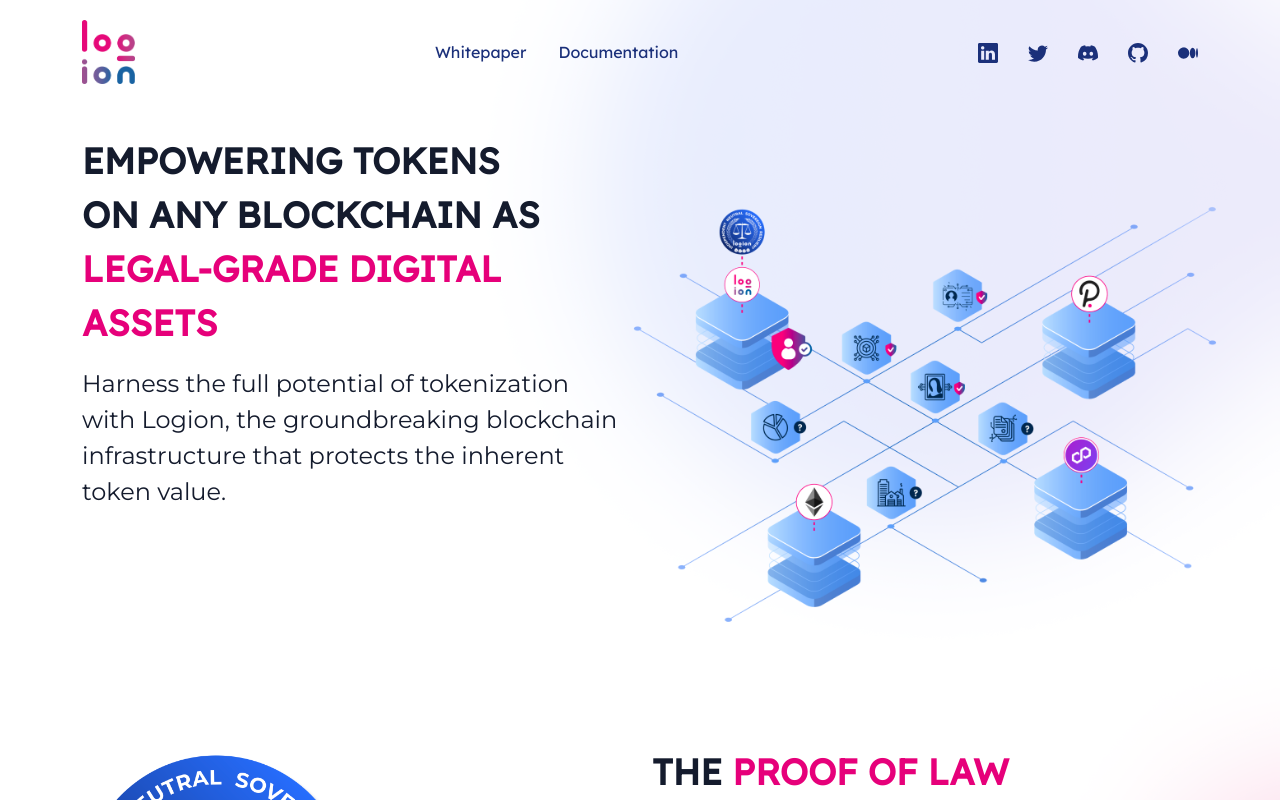
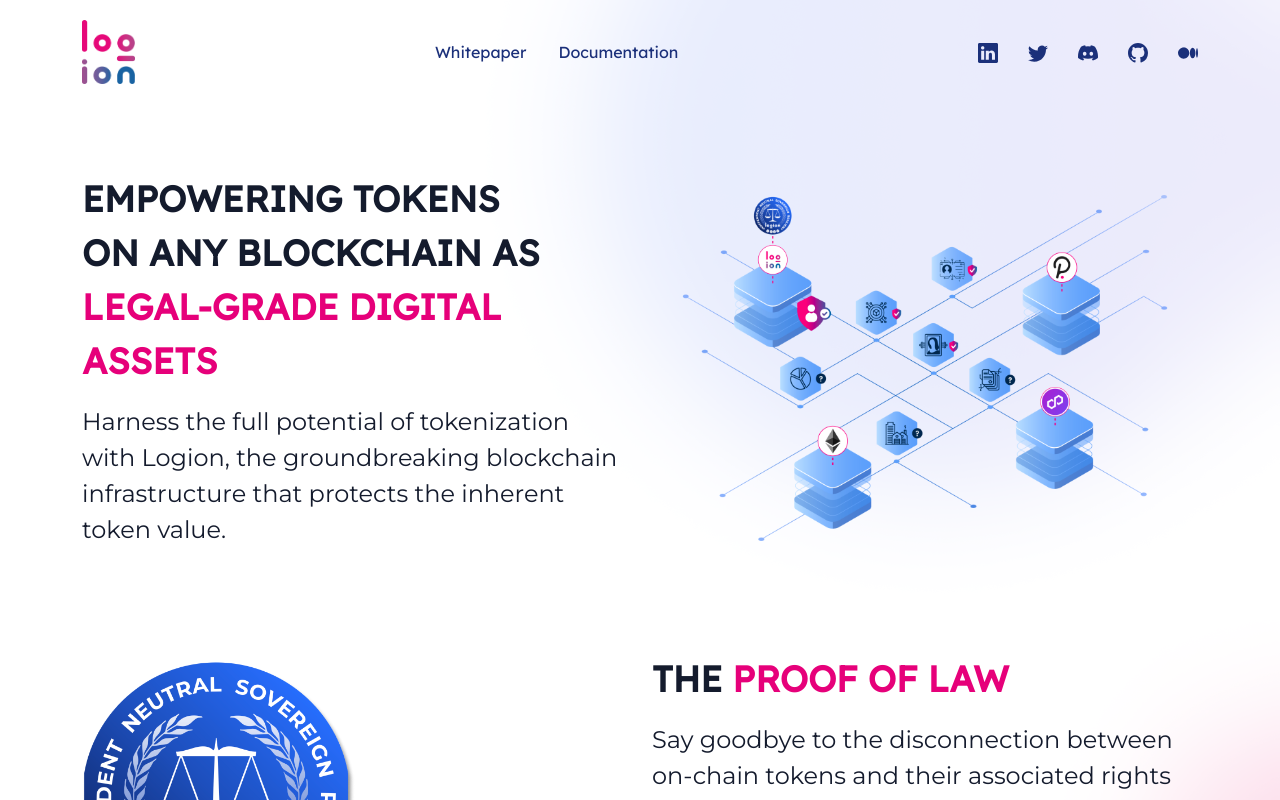
Before and after one commit to logion-network/logion-web-site, a React (Create React App) app: page / in a window 1280 px wide. Shown: the top 800 px of the page. Built offline with nearby package versions, Linux system fonts and the light colour scheme.

Commit message:
Update Banner.css

```diff
--- a/src/components/Banner.css
+++ b/src/components/Banner.css
@@ -1,10 +1,11 @@
 .Banner .image-container {
-    height: 100%;
     display: flex;
-    justify-content: space-around;
-    flex-direction: column;
     align-items: center;
-},
+    justify-content: center;
+}
+.Banner .image-container > * {
+    width: 100%;
+}
 .Banner .text-container {
     height: 100%;
     display: flex;
```
